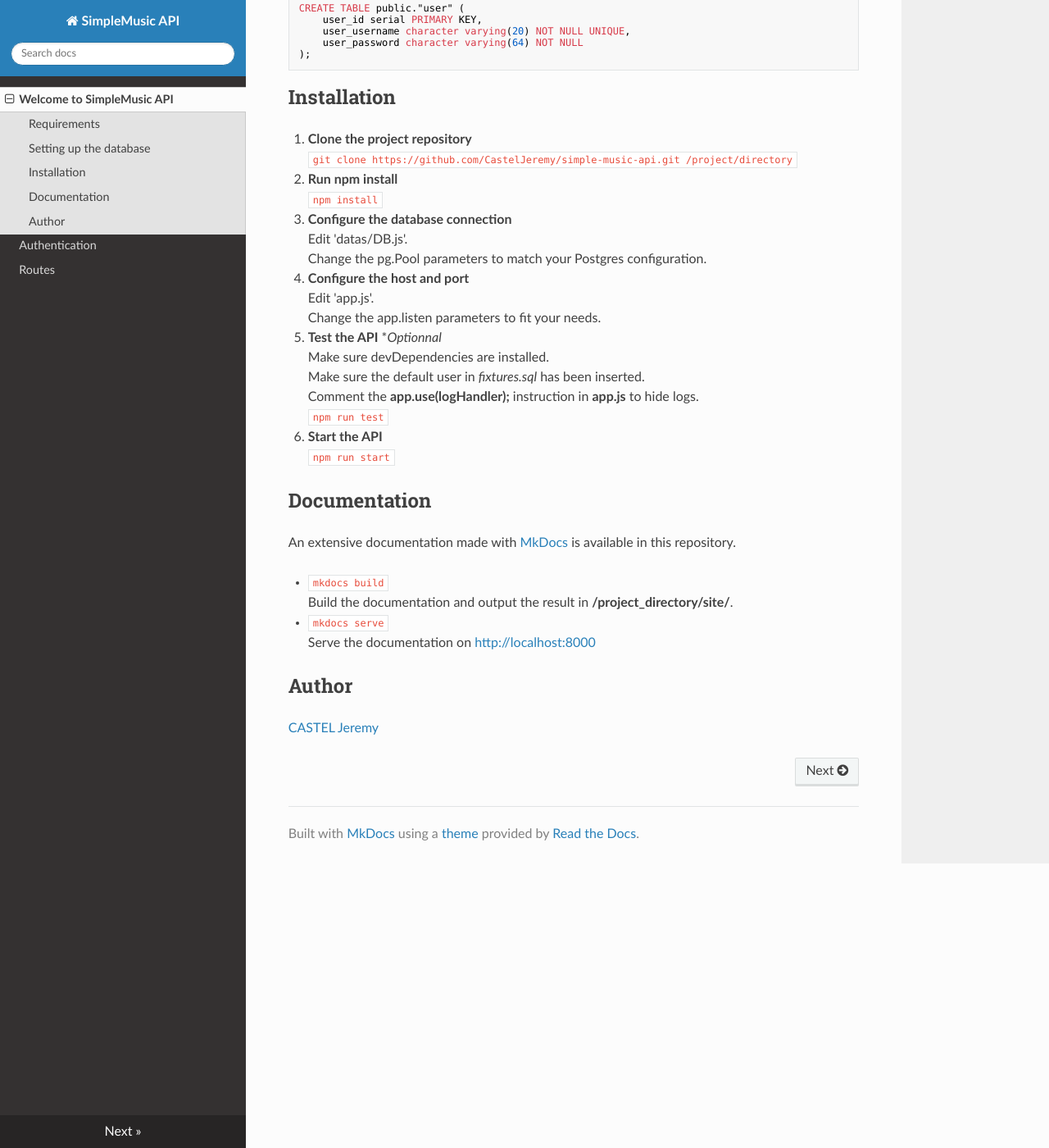
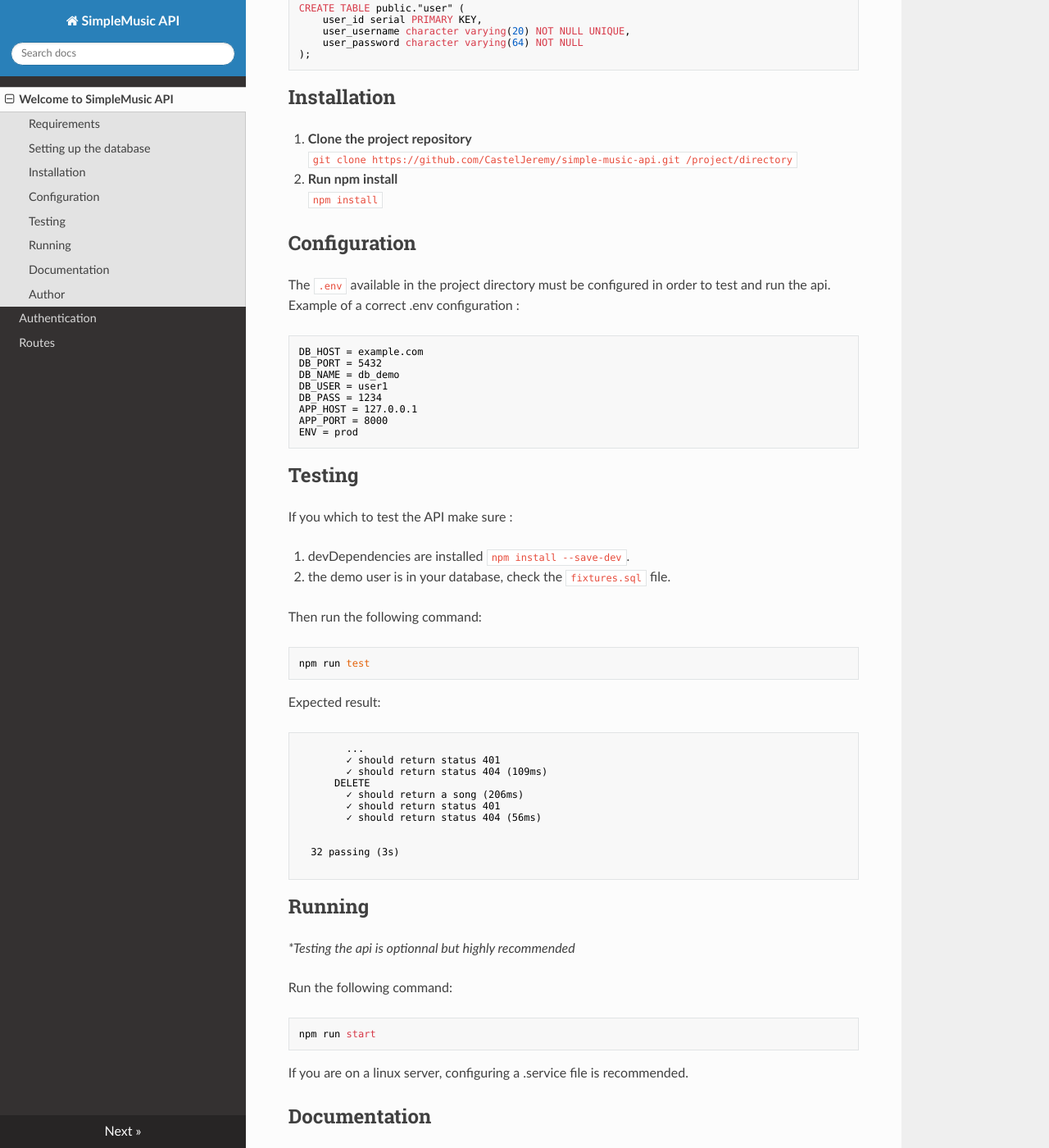
Before and after one commit to CastelJeremy/simple-music-api, an MkDocs documentation site: the page built from docs/index.md, in a window 1280 px wide and 1400 px high, scrolled down 746 px. Shown: the whole window at 82% size. Built offline with MkDocs 1.6.1, drawn with Linux system fonts in a browser that asks for light colours; nearby versions of some CDN libraries.

Commit message:
refactor: (docs) describe .env configuration

````diff
--- a/docs/index.md
+++ b/docs/index.md
@@ -45,22 +45,62 @@ CREATE TABLE public."user" (
 2. **Run npm install**
    `npm install`
 
-3. **Configure the database connection**
-   Edit 'datas/DB.js'.
-   Change the pg.Pool parameters to match your Postgres configuration.
+## Configuration
 
-4. **Configure the host and port**
-   Edit 'app.js'.
-   Change the app.listen parameters to fit your needs.
+The `.env` available in the project directory must be configured in order to test and run the api.
+Example of a correct .env configuration :
 
-5. **Test the API** \*_Optionnal_
-   Make sure devDependencies are installed.
-   Make sure the default user in _fixtures.sql_ has been inserted.
-   Comment the **app.use(logHandler);** instruction in **app.js** to hide logs.
-   `npm run test`
+```txt
+DB_HOST = example.com
+DB_PORT = 5432
+DB_NAME = db_demo
+DB_USER = user1
+DB_PASS = 1234
+APP_HOST = 127.0.0.1
+APP_PORT = 8000
+ENV = prod
+```
 
-6. **Start the API**
-   `npm run start`
+## Testing
+
+If you which to test the API make sure :
+
+1.  devDependencies are installed `npm install --save-dev`.
+2.  the demo user is in your database, check the `fixtures.sql` file.
+
+Then run the following command:
+
+```bash
+npm run test
+```
+
+Expected result:
+
+```txt
+        ...
+        ✓ should return status 401
+        ✓ should return status 404 (109ms)
+      DELETE
+        ✓ should return a song (206ms)
+        ✓ should return status 401
+        ✓ should return status 404 (56ms)
+
+
+  32 passing (3s)
+
+```
+
+## Running
+
+_\*Testing the api is optionnal but highly recommended_
+
+Run the following command:
+
+```
+npm run start
+```
+
+If you are on a linux server, configuring a .service file is recommended.
 
 ## Documentation
 
````
Also changed, not shown: README.md (+53 -14 lines).
